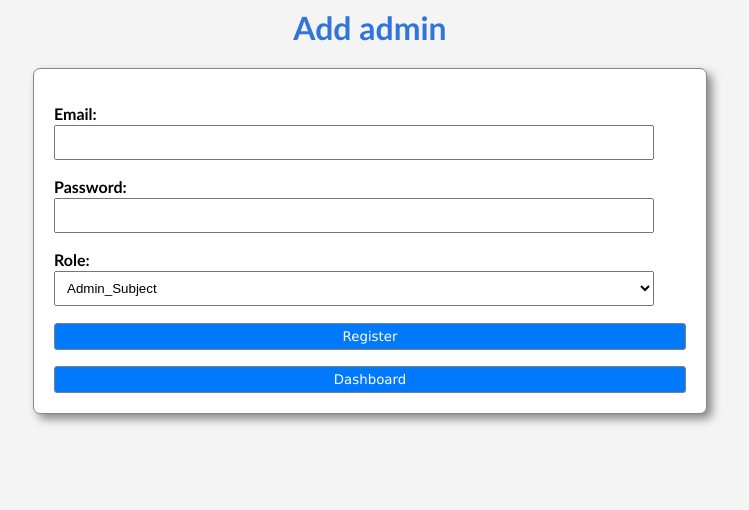
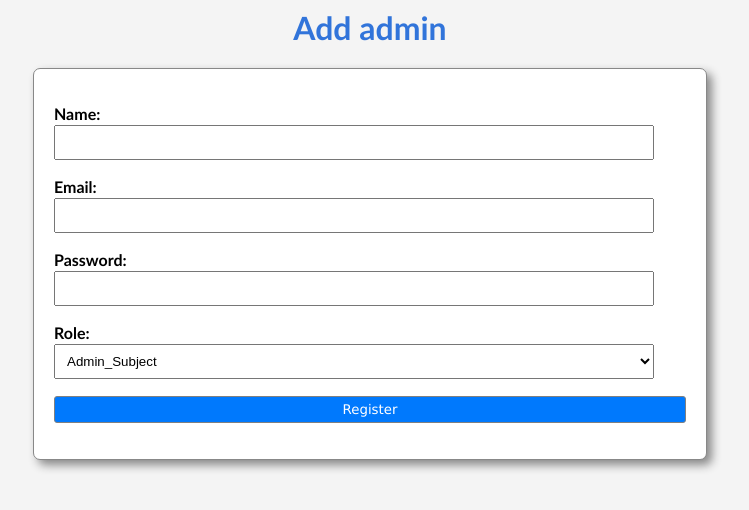
Before and after one commit to RNViththagan/ERS-Web_Technologies, a PHP site: page /master/add_admin.php in a window 1280 px wide. Shown: the top 510 px of the page, without its empty margins (270-1019 px from the left). Run offline with PHP 8.4, Linux system fonts and the light colour scheme; a user stored in the database is signed in; data that the repository does not hold is empty.

Commit message:
require name also when creating new admin

```diff
--- a/master/add_admin.php
+++ b/master/add_admin.php
@@ -1,5 +1,5 @@
 <?php
-session_start();
+if(!isset($_SESSION)){session_start();}
 if (!isset($_SESSION['role']) || $_SESSION['role'] != "Admin_Master") {
     header("location:../login.php");
     exit();
@@ -9,6 +9,7 @@ if (!isset($_SESSION['role']) || $_SESSION['role'] != "Admin_Master") {
 include("../config/connect.php");
 if (isset($_POST['submit'])) {
     $email = strtolower($_POST['email']);
+    $name = $_POST['name'];
 
     $query = "SELECT * from admin where email='$email'";
 
@@ -21,7 +22,7 @@ if (isset($_POST['submit'])) {
         $password = password_hash($_POST['password'], PASSWORD_DEFAULT);
         $role = $_POST['role'];
 
-        $query = "INSERT INTO admin (email,password,role) values('$email','$password','$role')";
+        $query = "INSERT INTO admin (email,password,role,name) values('$email','$password','$role','$name')";
         if (!mysqli_query($con, $query)) {
 
             $msg[0] = "error!";
@@ -65,6 +66,10 @@ if (isset($_POST['submit'])) {
         }
         ?>
         <div class="formcomp">
+            <label for="name">Name: </label>
+            <input type="text" name="name" required>
+        </div>
+        <div class="formcomp">
             <label for="email">Email: </label>
             <input type="email" name="email" required>
         </div>
@@ -83,9 +88,6 @@ if (isset($_POST['submit'])) {
             <input type="submit" name="submit" value="Register">
         </div>
     </form>
-    <a href="index.php">
-        <button>Dashboard</button>
-    </a>
 
 </div>
 </body>
```
